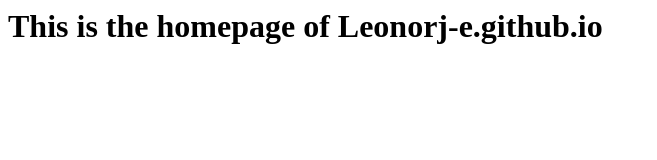
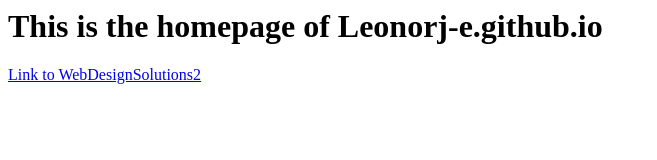
Before and after one commit to leonorj-e/leonorj-e.github.io, a plain HTML site: page index.html in a window 1280 px wide. Shown: the whole page, without its empty margins (0-657 px from the left). Drawn offline with Linux system fonts and the light colour scheme.

Commit message:
Update index.html to add link

```diff
--- a/index.html
+++ b/index.html
@@ -1 +1,3 @@
 <h1>This is the homepage of Leonorj-e.github.io</h1>
+
+<a href="/WebDesignSolutions2/"> Link to WebDesignSolutions2</a>
```
